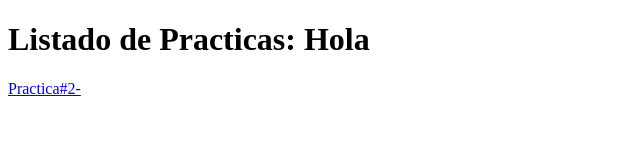
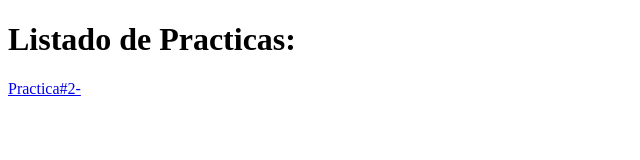
Before and after one commit to MiniPoderoso/MiniPoderoso.github.io, a plain HTML site: page index.html in a window 1280 px wide. Shown: the whole page, without its empty margins (0-640 px from the left). Drawn offline with Linux system fonts and the light colour scheme.

Commit message:
Update index.html

```diff
--- a/index.html
+++ b/index.html
@@ -8,7 +8,7 @@
 </head>
 <body>
 
-	<h1>Listado de Practicas: Hola</h1>
+	<h1>Listado de Practicas:</h1>
 
 	<a href="MiniPoderoso.github.io/practica2/practica2.html">Practica#2- </a>
 </body>
```
